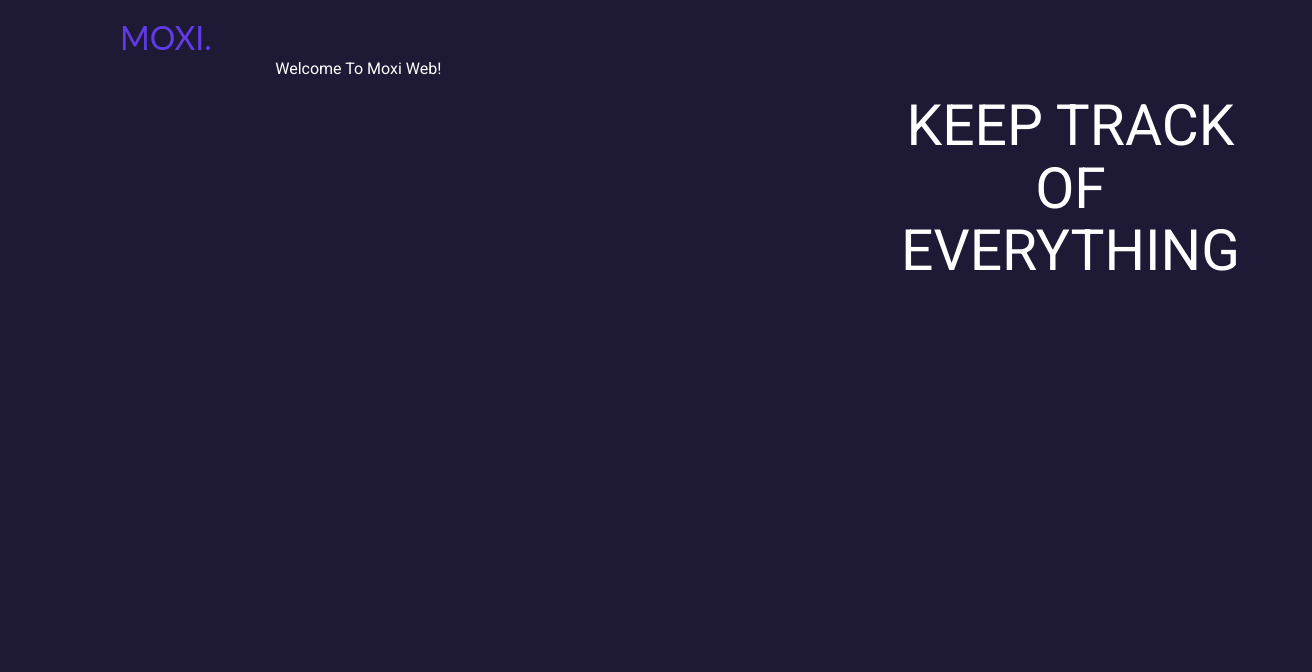
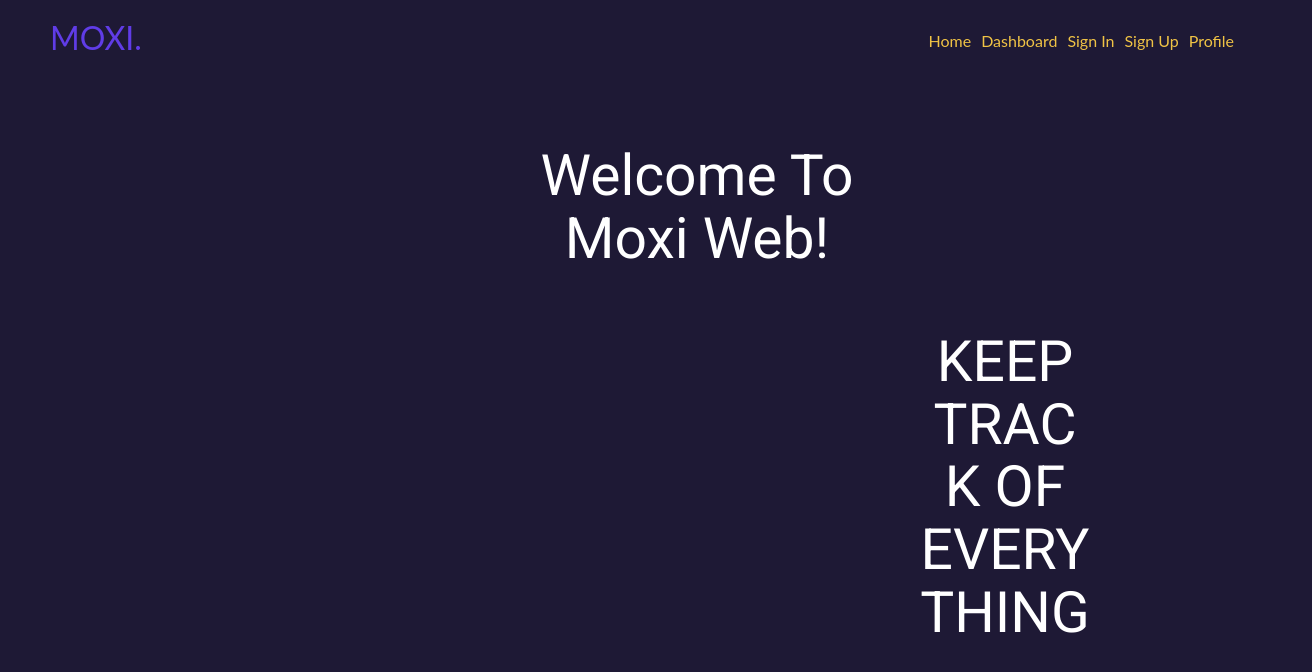
Before and after one commit to CaroMen/Moxi-Redone, a Vue app in the folder front/: page / in a window 1280 px wide. Shown: the top 672 px of the page, 1312 px wide, since content can reach past the window. Built offline with nearby package versions, Linux system fonts and the light colour scheme; what vue-textarea-autosize would draw is missing.

Commit message:
ipad responsive

```diff
--- a/front/public/index.html
+++ b/front/public/index.html
@@ -11,8 +11,8 @@
     <!-- Compiled and minified CSS -->
     <link rel="stylesheet" href="https://cdnjs.cloudflare.com/ajax/libs/materialize/1.0.0/css/materialize.min.css" />
     <!-- Compiled and minified JavaScript -->
-    <script src="https://cdnjs.cloudflare.com/ajax/libs/materialize/1.0.0/js/materialize.min.js"></script>
-    <script src="https://code.jquery.com/jquery-3.5.1.min.js"></script>
+    <!-- <script src="https://cdnjs.cloudflare.com/ajax/libs/materialize/1.0.0/js/materialize.min.js"></script>
+    <script src="https://code.jquery.com/jquery-3.5.1.min.js"></script> -->
     <title>MOXI</title>
     <link rel="stylesheet" href="https://fonts.googleapis.com/css?family=Roboto:100,300,400,500,700,900">
     <link rel="stylesheet" href="https://cdn.jsdelivr.net/npm/@mdi/font@latest/css/materialdesignicons.min.css">
--- a/front/src/components/Index.vue
+++ b/front/src/components/Index.vue
@@ -1,12 +1,12 @@
 <template>
 <body>
   <div class="Index grid-index" :style="myStyle" id="wrapper">
-    <div class="welcome">
-      <div class="welcome-txt center-align white-text">Welcome To Moxi Web!</div>
-    </div>
-    <div class="intro">
-        <h2 class="center-align white-text">KEEP TRACK OF EVERYTHING</h2>
-    </div>
+    <!-- <div class="welcome"> -->
+      <h2 class="welcome-txt center-align white-text welcome">Welcome To Moxi Web!</h2>
+    <!-- </div> -->
+    <!-- <div class="intro"> -->
+        <h2 class="center-align white-text intro">KEEP TRACK OF EVERYTHING</h2>
+    <!-- </div> -->
   </div>
 </body>
 </template>
@@ -30,40 +30,96 @@ body {
   background-color: #1e1935;
 }
 
-.Index {
+/* .Index {
   margin-bottom: 500px;
-}
+} */
 
 template {
-  background-color: #f0f2ef;
+  background-color: #1e1935;
 }
 
 
 /* mobile style */
-#wrapper {
-  padding: 0 20px 20px 20px;
-}
-
 .grid-index {
   display: grid;
-  grid-template-columns: repeat(8, 1fr);
-}
+  grid-template-columns: repeat(8, 1fr);}
 
 .welcome {
   grid-column: 1/6 !important;
-  padding: 0 20px 20px 20px;
+  padding: 0 150px 20px 10px;
+  margin-left: 100px;
+  width: 100%;
 }
 
-.intro {
+.intro{
   grid-column: 8/9 !important;
-  padding: 0 20px 20px 20px;
-  /* width: 200%; */
+  padding: 0 20px 20px 500px;
+  margin-right: 220px;
+  width: 100%;
 }
 
-/* @media (min-device-width: 768px) and (max-device-width: 1024px) {
-  .welcome {
-    padding-left: 90px !important;
+@media (min-device-width: 768px) and (max-device-width: 1024px) {
+
+  .grid-index {
+    display: grid;
+    grid-template-columns: repeat(3, 1fr);
   }
 
-} */
+  .welcome {
+    /* padding: 0 -50px 0px 0px; */
+    width: 150%;
+    padding: 0 410px;
+    /* margin: 0 -130px 0 80px; */
+    /* margin-left: 500px; */
+    display: flex;
+    justify-content: center;
+  }
+
+  .welcome h2 {
+    word-wrap: none;
+  }
+
+  .intro {
+    grid-row: 2/3 !important;
+    width: 150%;
+    margin-left: -400px;
+    /* margin-left: -100px; */
+    padding: -10px -10px;
+    width: 150%;
+    overflow: hidden;
+    word-wrap: break-word;
+  }
+
+
+}
+
+@media (min-device-width: 1024px) and (max-device-width: 1366px) and (-webkit-min-device-pixel-ratio: 2) {
+  .grid-index {
+    display: grid;
+    grid-template-columns: repeat(3, 1fr);
+  }
+
+  .welcome {
+    /* padding: 0 -50px 0px 0px; */
+    width: 1000px;
+    padding: 0 900px;
+    /* margin: 0 -130px 0 80px; */
+    margin-left: 500px;
+    /* margin-right: -100px; */
+    /* word-wrap: none; */
+    display: flex;
+    justify-content: center;
+  }
+
+  .intro {
+    grid-row: 2/3 !important;
+    width: 1000px;
+    margin-left: -400px;
+    /* margin-left: -100px; */
+    padding: -200px -10px;
+    width: 150%;
+    overflow: hidden;
+    word-wrap: break-word;
+  }
+}
 </style>
--- a/front/src/components/Navbar.vue
+++ b/front/src/components/Navbar.vue
@@ -1,31 +1,35 @@
 <template>
-  <div class="navbar nav-wrapper grid">
+  <div class="navbar nav-wrapper">
     <nav class="nav-extended z-depth-0">
-      <div class="nav-content">
+      <div class="grid">
+        <div class="nav-content">
+          <router-link to>
+            <span class="nav-title text">MOXI.</span>
+          </router-link>
+        </div>
+      </div>
+      <div class="nav-content2">
+        <input class="menu-btn" type="checkbox" id = "menu-btn"/>
+        <label class="menu-icon" for="menu-btn"><span class="nav-icon"></span></label>
         <router-link to>
-          <span class="nav-title text">MOXI.</span>
-        </router-link>
-      </div>
-      <div class="nav-content">
-        <router-link to>
-          <ul id="nav-mobile" class="right hide-on-med-and-down">
+          <ul id="nav-mobile" class="right hide-on-small-and-down">
             <li class="tab">
-              <router-link :to="{ name: 'Index' }">
+              <router-link :to="{ name: 'Index' }" class="link">
                 <a>Home</a>
               </router-link>
             </li>
             <li class="tab">
-              <router-link :to="{ name: 'Dashboard' }">
+              <router-link :to="{ name: 'Dashboard' }" class="link">
                 <a>Dashboard</a>
               </router-link>
             </li>
             <li class="tab">
-              <router-link active-class="active" :to="{ name: 'SignIn' }">
+              <router-link active-class="active" :to="{ name: 'SignIn' }" class="link">
                 <a>Sign In</a>
               </router-link>
             </li>
             <li class="tab">
-              <router-link :to="{ name: 'SignUp' }">
+              <router-link :to="{ name: 'SignUp' }" class="link">
                 <a>Sign Up</a>
               </router-link>
             </li>
@@ -71,8 +75,10 @@ body {
   font-size: 50px;
 }
 
-#nav-mobile {
-  padding: 30px 10px;
+ #nav-mobile{
+  padding: 30px 0px !important;
+   display: inline-block;
+  text-align: center;
   color: #f0c345;
 }
 
@@ -90,35 +96,33 @@ body {
   font-family: Lato, Helvetica, Arial, sans-serif;
 }
 
-.right{
+.nav-content2 {
   /* padding-right: 20px !important; */
-  /* margin: 8px -20px; */
+  margin: 0px;
+  padding: 14px 16px;
+  float: right;
   background-color: #1e1935 !important;
-  position: relative;
+  grid-row: 8/6;
+  text-align: center;
 }
 
-/* #nav-mobile {
+#nav-mobile {
+  margin-top: -120px;
   padding: 30px 10px;
   background-color: #1e1935 !important;
   color: #f0c345;
-} */
-
-.navbar .nav-title {
-  grid-column: 1/4;
-  grid-row: 1;
-  padding-bottom: 10px;
-  border-bottom: 3px;
 }
-
-/* .nav-content {
-  padding: 0 20px 20px 20px;
-} */
 
 /* iPad */
 @media (min-device-width: 768px) and (max-device-width: 1024px) {
 
-  .navbar ul {
-    display: none;
+  .grid {
+    display: grid;
+    grid-template-columns: repeat(3, 1fr);
+  }
+
+  .nav-title  {
+    margin-left: -70px;
   }
 
   .navbar nav {
@@ -126,22 +130,18 @@ body {
     font-family: Lato, Helvetica, Arial, sans-serif;
   }
 
-  .right {
-    padding-right: 20px !important;
-    margin: 8px -20px;
-    background-color: #1e1935 !important;
-    position: relative;
-  }
-
   #nav-mobile {
-    padding: 30px 10px;
+    margin-top: -120px;
+    margin-right: -120px;
+    /* margin-left: 120px; */
+    /* margin: 0 10px 0 0px; */
     background-color: #1e1935 !important;
     color: #f0c345;
   }
 
-  /* .navbar ul {
-    display: none;
-  } */
+  #nav-mobile .link {
+    margin-right: -50px;
+  }
 
 }
 
@@ -154,7 +154,8 @@ body {
   }
 
   .navbar nav {
-    padding: 0 60px;
+    padding: 0 80px;
+    margin-left: 20px;
     font-family: Lato, Helvetica, Arial, sans-serif;
   }
 
```
